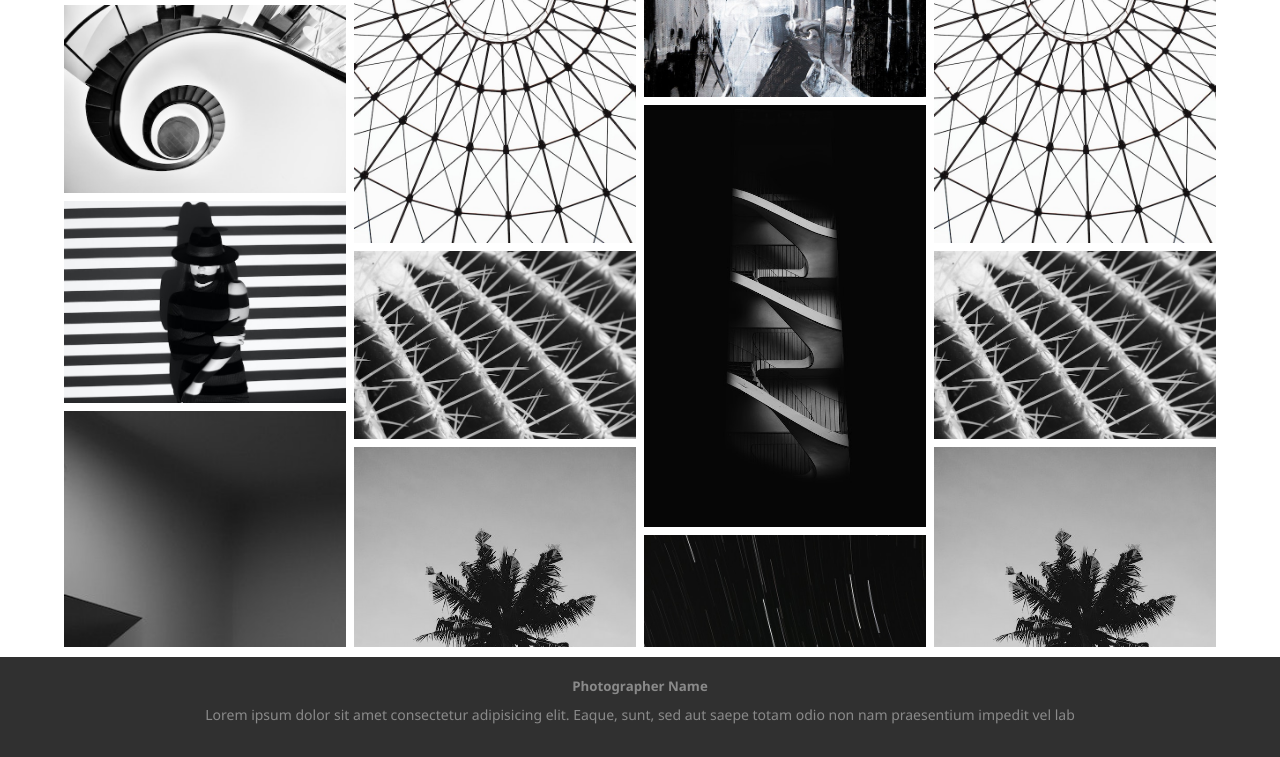
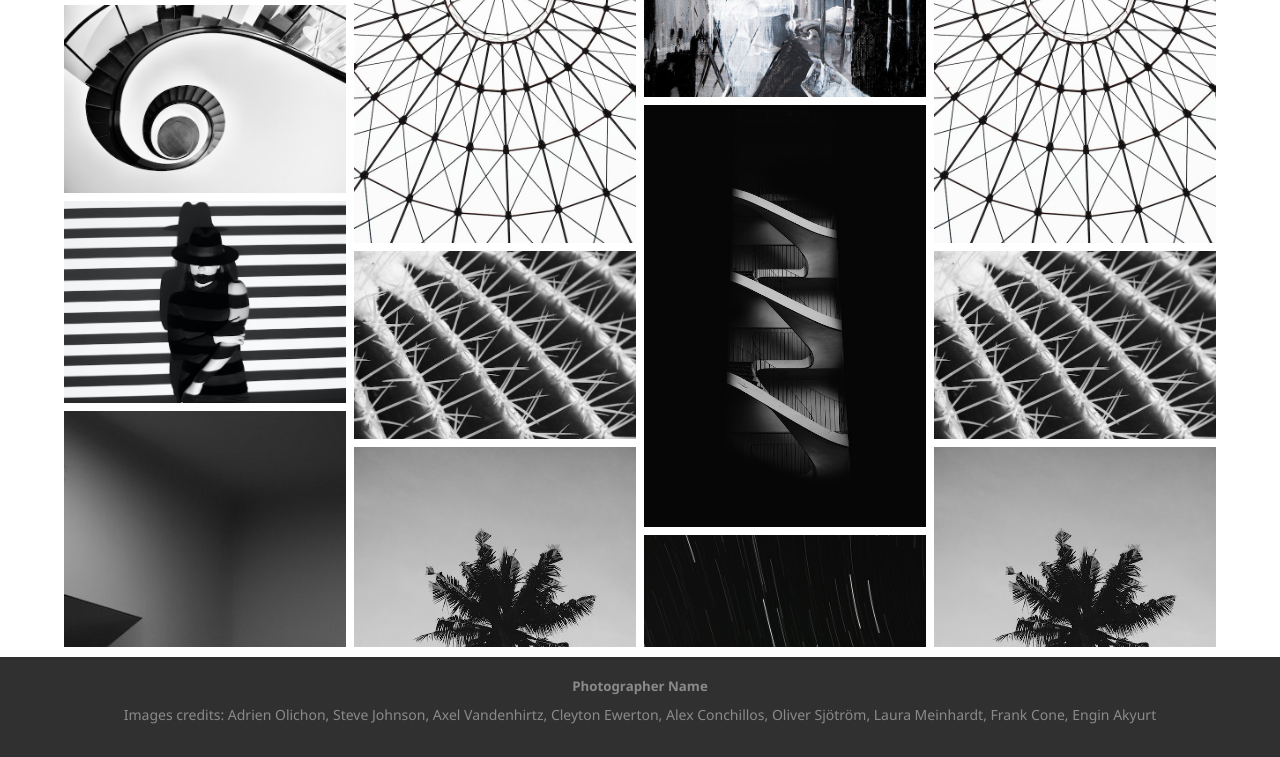
Before and after one commit to zsuzsadev/Photographer-portfolio-website, a plain HTML site: page index.html in a window 1280 px wide. Shown: the part 1158-1915 px from the top of the page. Drawn offline with nearby package versions, Linux system fonts and the light colour scheme.

Commit message:
Image credits added

```diff
--- a/index.html
+++ b/index.html
@@ -172,7 +172,7 @@
 
      <footer>
       <h5> Photographer Name </h5>
-      <p> Lorem ipsum dolor sit amet consectetur adipisicing elit. Eaque, sunt, sed aut saepe totam odio non nam praesentium impedit vel lab</p>
+      <p> Images credits: Adrien Olichon, Steve Johnson, Axel Vandenhirtz, Cleyton Ewerton, Alex Conchillos, Oliver Sjötröm, Laura Meinhardt, Frank Cone, Engin Akyurt    </p>
     </footer>
 
       <script src="./scripts/script.js"></script>
```
